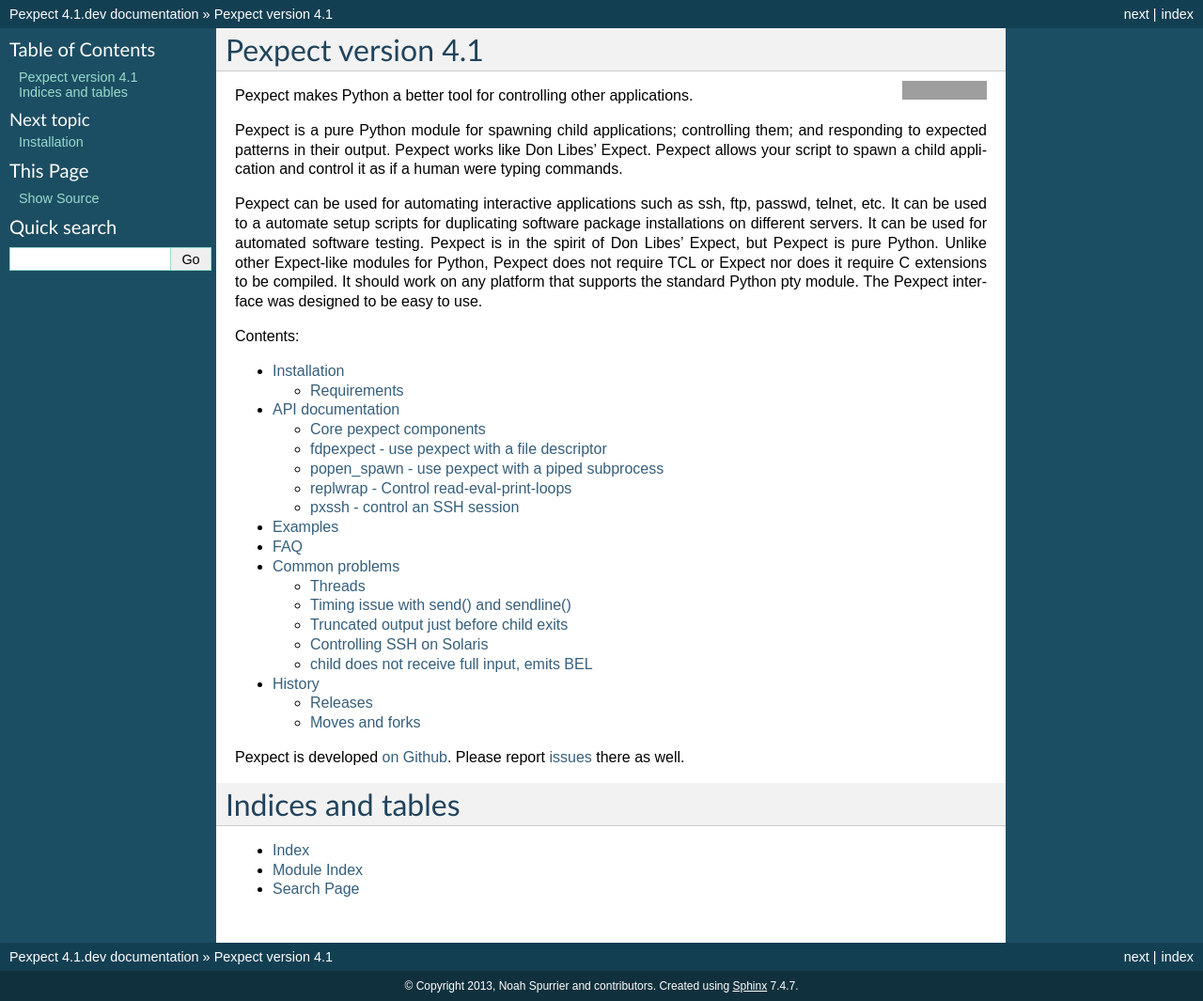
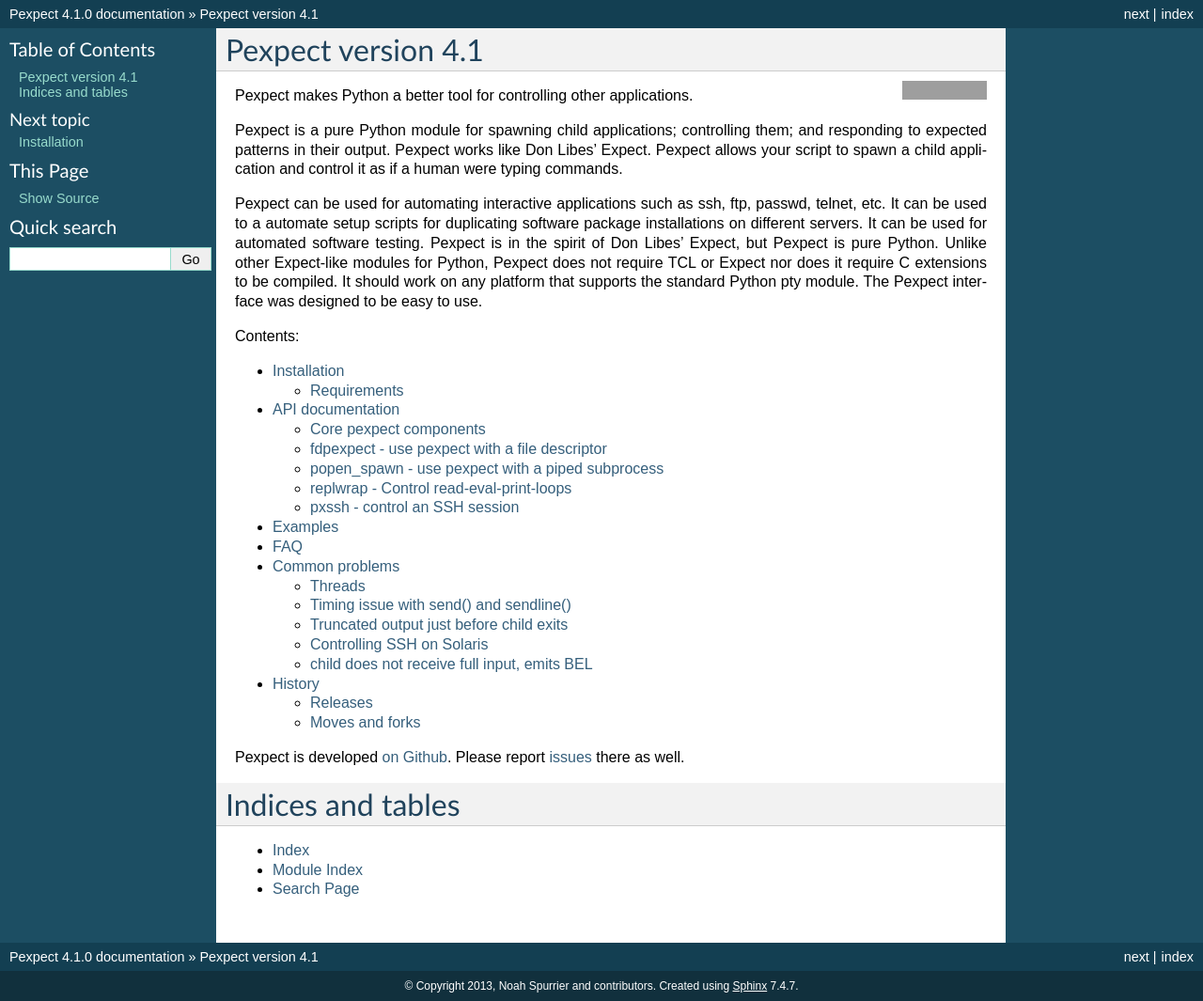
Before and after one commit to pexpect/pexpect, a Sphinx documentation site: the page built from doc/index.rst, in a window 1280 px wide. Shown: the whole page at 94% size. Built offline with Sphinx 7.4.7, drawn with Linux system fonts in a browser that asks for light colours; pages that are not in the unit, such as notebooks, are missing from menus; grey boxes are pictures that could not be loaded.

Commit message:
Version number -> 4.1.0

```diff
--- a/doc/conf.py
+++ b/doc/conf.py
@@ -54,7 +54,7 @@
 # The short X.Y version.
 version = '4.1'
 # The full version, including alpha/beta/rc tags.
-release = '4.1.dev'
+release = '4.1.0'
 
 # The language for content autogenerated by Sphinx. Refer to documentation
 # for a list of supported languages.
--- a/pexpect/__init__.py
+++ b/pexpect/__init__.py
@@ -75,7 +75,7 @@
     from .pty_spawn import spawn, spawnu
     from .run import run, runu
 
-__version__ = '4.1.dev'
+__version__ = '4.1.0'
 __revision__ = ''
 __all__ = ['ExceptionPexpect', 'EOF', 'TIMEOUT', 'spawn', 'spawnu', 'run', 'runu',
            'which', 'split_command_line', '__version__', '__revision__']
```
